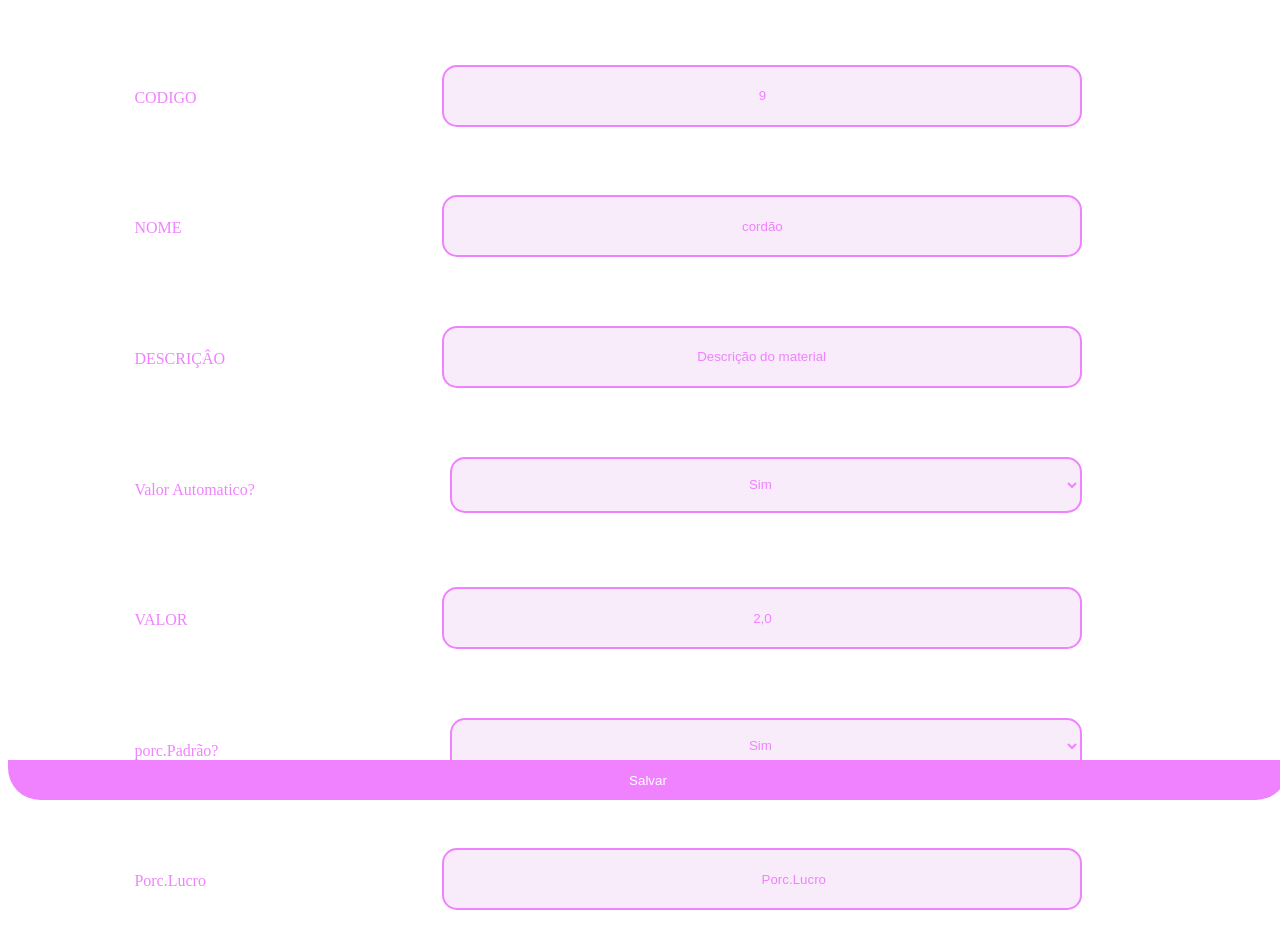
After one commit to Vandecojjr/Sistema_Bem_Chikita, a Django app: template Cadastrar/templates/editar_produto.html in a window 1280 px wide. The commit adds this page. Run offline with Django 4.2, Linux system fonts and the light colour scheme; the template is opened without the code that fills it: values that come from a table or form of the project are taken from there, others are empty; data comes from the database, SQL or seed files in the repository; both versions use the stored data as it was after the commit; some libraries are stand-ins or nearby versions.

Commit message:
modified:   B_chikita/__pycache__/settings.cpython-311.pyc 	modified:   Cadastrar/__pycache__/urls.cpython-311.pyc 	modified:   Cadastrar/__pycache__/views.cpython-311.pyc 	modified:   Cadastrar/static/css/corpo.css 	modified:   Cadastrar/templates/editar_material.html 	new file:   Cadastrar/templates/editar_produto.html 	modified:   Cadastrar/templates/index.html 	modified:   Cadastrar/templates/produto.html 	modified:   Cadastrar/urls.py 	modified:   Cadastrar/views.py 	modified:   db.sqlite3

```diff
--- a/Cadastrar/templates/editar_material.html
+++ b/Cadastrar/templates/editar_material.html
@@ -36,7 +36,6 @@
                 <option value="Un">Un</option>
                 <option value="Cm">Cm</option>
             </select>
-            <!--<input type="text" id="in-u_medida" name="u_medida" placeholder="Unidade de medida" value="{{item.u_medida}}">-->
         </div>
 
         <div class="inputs">
@@ -52,7 +51,7 @@
 <script>
   $(function() {
     $("#campo_de_entrada").autocomplete({
-      source: "edtarM",  // URL para buscar cidades
+      source: "edtarM",
     });
   });
 </script>
--- /dev/null
+++ b/Cadastrar/templates/editar_produto.html
@@ -0,0 +1,68 @@
+{% load static %}
+<!DOCTYPE html>
+<html lang="en">
+<head>
+    <meta charset="UTF-8">
+    <meta name="viewport" content="width=device-width, initial-scale=1.0">
+    <title>Document</title>
+    <link rel="stylesheet" href="{% static 'css/modal_editar_M.css' %}">
+    <script src="https://code.jquery.com/jquery-3.6.0.min.js"></script>
+    <script src="https://code.jquery.com/ui/1.12.1/jquery-ui.js"></script>
+
+    <link rel="icon" type="image/png" href="{% static 'favicon.png' %}">
+</head>
+<body>
+    <div  role="document" >
+        <form action="{% url 'editarP' item.id %}" id="Formulario-editar" method="post" autocomplete="off" style="padding-top: 0.5%; height: 600px;">
+            {% csrf_token %}
+            <div class="inputs">
+                <label for="in-Codigo">CODIGO</label>
+                <input type="text" id="in-Codigo" name="Codigo" value="{{item.id}}" disabled="" >
+            </div>
+
+            <div class="inputs">
+                <label for="in-nome">NOME</label>
+                <input type="text" id="in-nome" name="Nome" placeholder="Nome do material" value="{{item.nome}}" >
+            </div>
+
+            <div class="inputs">
+                <label for="in-descricao">DESCRIÇÂO</label>
+                <input type="text" id="in-descricao" name="descricao" placeholder="Descrição do material" value="{{item.descricao}}">
+            </div>
+            <div class="inputs">
+                <label for="in-u_medida">Valor Automatico?</label>
+                <select name="precoAutomatico" id="in-u_medida" >
+                    <option value="sim">Sim</option>
+                    <option value="nao">Não</option>
+                </select>
+            </div>
+            <div class="inputs">
+                <label for="in-valor">VALOR</label>
+                <input type="text" id="in-valor" name="valor" placeholder="Valor do material" value="{{item.preco}}">
+            </div>
+            <div class="inputs">
+                <label for="in-u_medida">porc.Padrão?</label>
+                <select name="porcemAutomatico" id="in-u_medida" >
+                    <option value="sim">Sim</option>
+                    <option value="nao">Não</option>
+                </select>
+            </div>
+            <div class="inputs">
+                <label for="in-valor">Porc.Lucro</label>
+                <input type="text" id="in-valor" name="%" placeholder="Porc.Lucro" value="{{item.porcemLucro}}">
+            </div>
+                <button id="bt-cadastrar" form="Formulario-editar">
+                    Salvar
+                </button>
+        </form>
+    </div>
+<script>
+  $(function() {
+    $("#campo_de_entrada").autocomplete({
+      source: "edtarP",
+    });
+  });
+</script>
+
+</body>
+</html>
--- a/Cadastrar/templates/index.html
+++ b/Cadastrar/templates/index.html
@@ -10,6 +10,7 @@
     <link rel="stylesheet" href="{% static 'css/corpo.css' %}">
 
     <link rel="icon" type="image/png" href="{% static 'favicon.png' %}">
+
 </head>
 <body>
     <nav class="menu-lateral">
--- a/Cadastrar/urls.py
+++ b/Cadastrar/urls.py
@@ -9,5 +9,7 @@ urlpatterns = [
     path('editar_material/<int:item_id>', views.editarMprima, name='editarM'),
     path('Cadastro_produto/<int:id_Produto>', views.cad_M_produto, name='cadMproduto'),
     path('Cadastro_produto/<int:id_Produto>/<int:x>', views.sua_view, name='teste'),
-    path('deletar-mprima-produto/<int:id>', views.deletarMprimaProduto)
+    path('deletar-mprima-produto/<int:id>', views.deletarMprimaProduto),
+    path('deletar-produto/<int:id>', views.deletar_produto, name='deleteP'),
+    path('editar_produto/<int:id>', views.editarProduto, name='editarP'),
 ]
```
Also changed, not shown: Cadastrar/templates/produto.html (+30 -3 lines), Cadastrar/views.py (+37 -0 lines), Cadastrar/static/css/corpo.css (indentation only), db.sqlite3.
